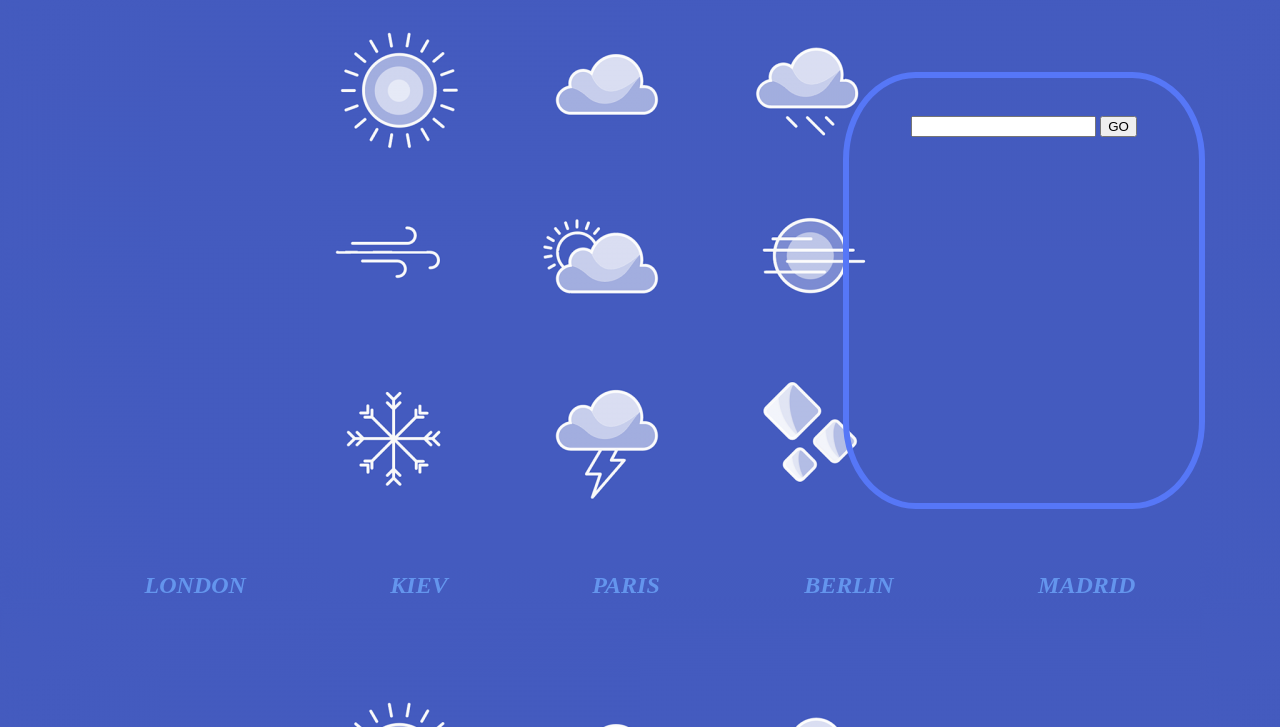
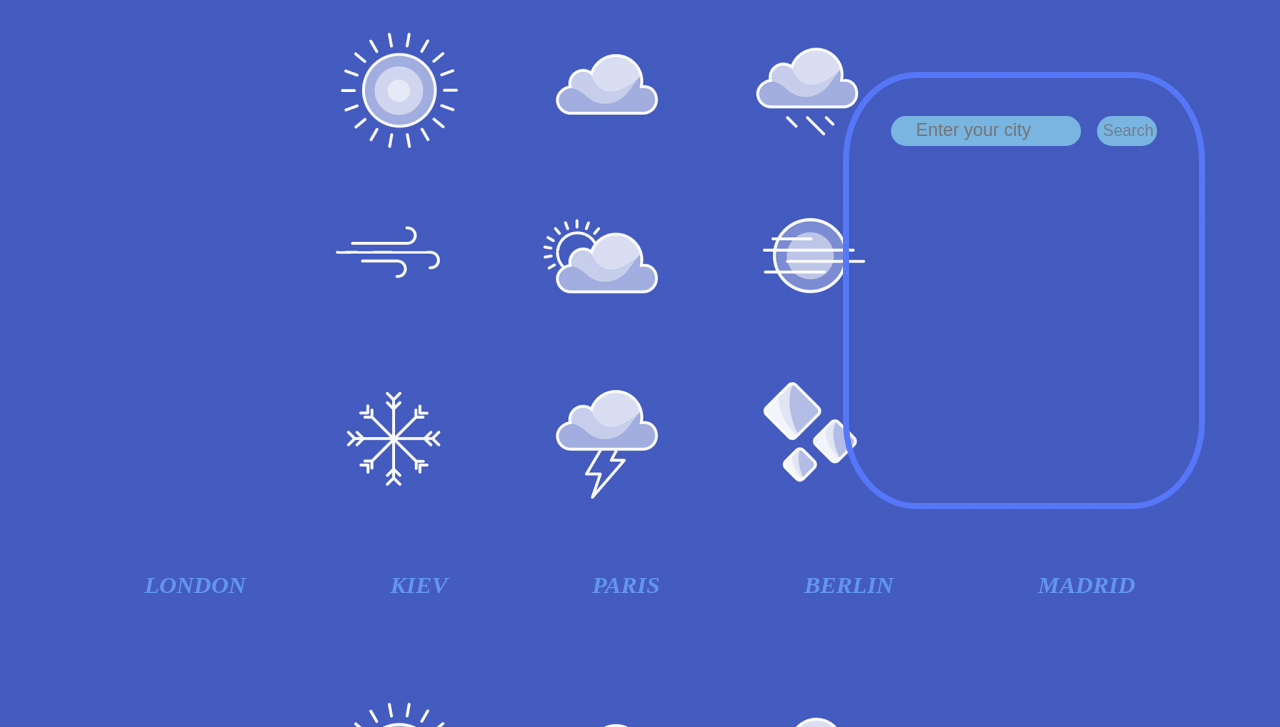
Before and after one commit to Ivanushkin-Vlad/Weather_Template, a plain HTML site: page index.html in a window 1280 px wide. Shown: the part 73-800 px from the top of the page. Drawn offline with Linux system fonts and the light colour scheme.

Commit message:
refactoring input

```diff
--- a/index.html
+++ b/index.html
@@ -17,8 +17,10 @@
         <div class="container">
             <div class="weather-body">
                 <div class="item">
-                    <input type="text" class="city-name">
-                    <button class="btn">GO</button>
+                    <div class="go">
+                        <input type="text" class="city-name" placeholder="Enter your city">
+                        <button class="btn">Search</button>
+                    </div>
                     <h2 class="package-name"></h2>
                     <div class="temp">
                         <p class="price"></p>
--- a/style.css
+++ b/style.css
@@ -32,15 +32,18 @@ body {
     align-items: center;
 
 }
-h2{
+
+h2 {
     display: flex;
     justify-content: center;
 }
-.temp{
+
+.temp {
     display: flex;
     align-items: center;
     flex-direction: column;
 }
+
 .city {
     display: flex;
     justify-content: space-evenly;
@@ -50,14 +53,53 @@ h2{
     color: cornflowerblue;
     font-weight: bold;
 }
-li{
+
+li {
     list-style-type: none;
 }
-.wind{
+
+.wind {
     display: flex;
     align-items: center;
     flex-direction: column;
 }
-.item{
+
+.item {
     height: 350px;
 }
+
+.features {
+    display: flex;
+    justify-content: center;
+    margin: 0px 0px 0px -50px;
+}
+
+.city-name {
+    border: 0;
+    outline: 0;
+    background: #8fd7edb8;;
+    color: #555;
+    padding: 10px 25px;
+    height: 10px;
+    border-radius: 30px;
+    flex: 1;
+    margin-right: 16px;
+    font-size: 18px;
+    width: 140px;
+}
+
+.btn {
+    display: block;
+    border: 0;
+    outline: 0;
+    background: #8fd7edb8;;
+    border-radius: 16px;
+    width: 60px;
+    height: 30px;
+    cursor: pointer;
+    color: slategray;
+    font-size: 16px;
+}
+.go{
+    display: flex;
+}
```
Also changed, not shown: image/back_ground.jpg (deleted).
